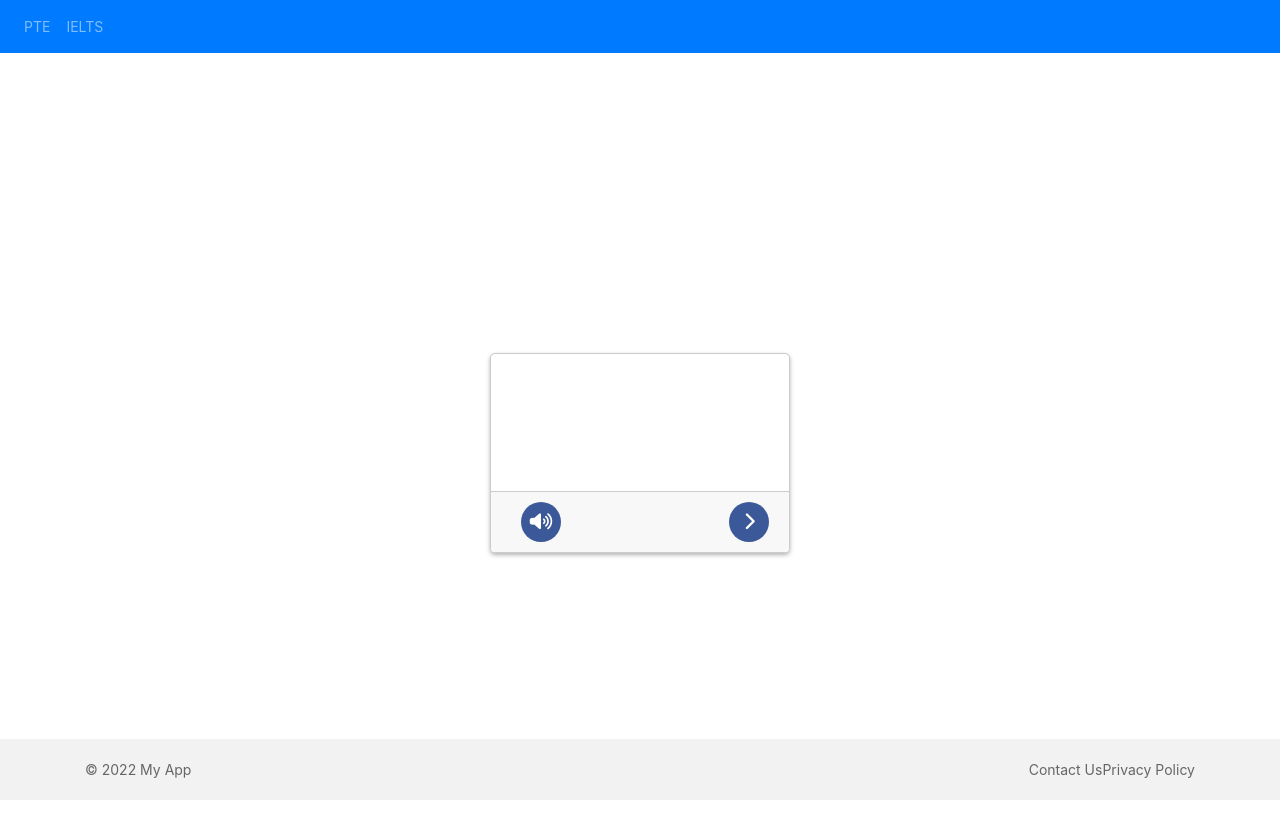
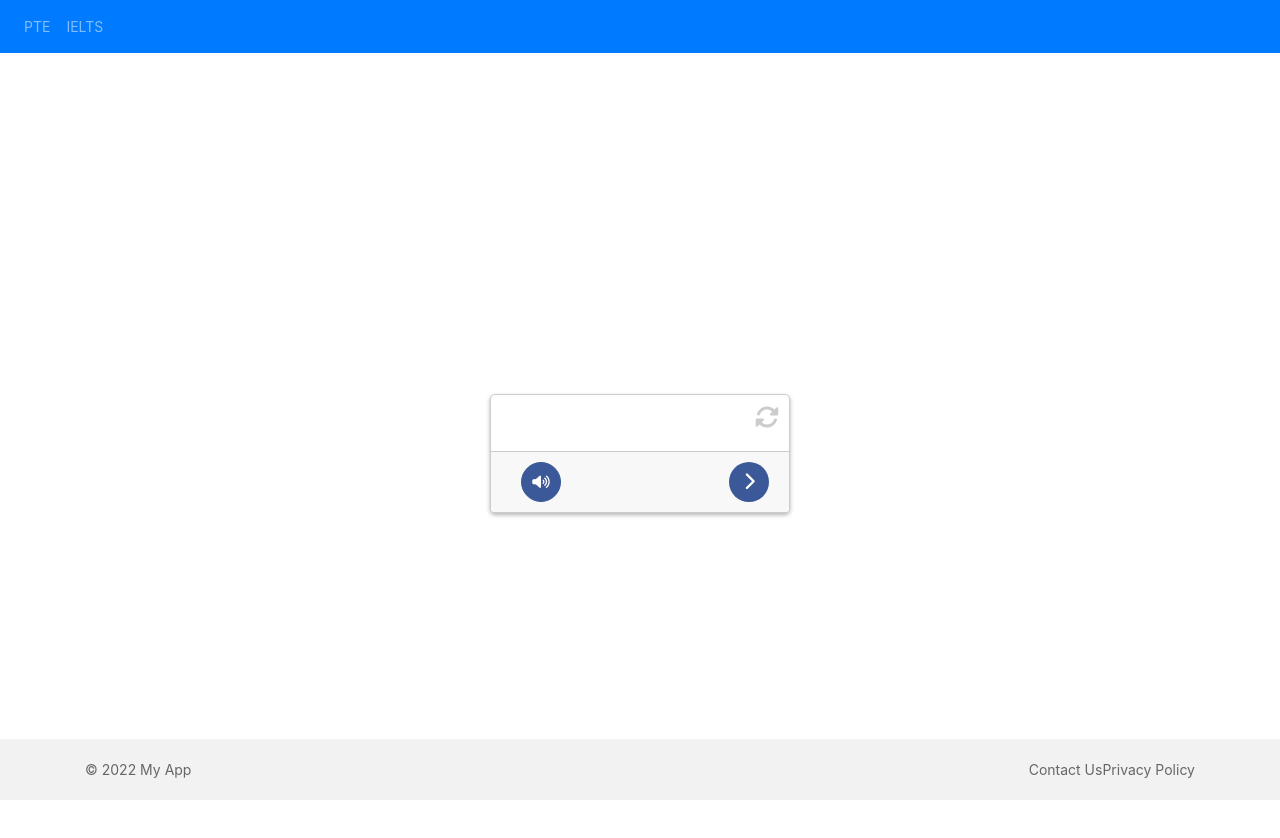
Before and after one commit to jadidihosein68/EnglishPractice, an Angular app: page /pte in a window 1280 px wide. Shown: the top 838 px of the page. Built offline with nearby package versions, Linux system fonts and the light colour scheme; no server answers.

Commit message:
update flip icon

```diff
--- a/src/app/shared/english-learner-card/english-learner-card.component.html
+++ b/src/app/shared/english-learner-card/english-learner-card.component.html
@@ -1,17 +1,16 @@
 <div class="card" [@cardAnimation]="{ value: 'card', params: { duration: 500, easing: 'ease-out' } }" #card *ngIf="isVisible">
+  <i class="fas fa-sync-alt close-icon"></i>
   <div class="card-content">
     <h2>{{ vocabularyItem?.term }}</h2>
     <p>{{ vocabularyItem?.meaning }}</p>
   </div>
   <div class="card-footer">
-
-    <button class="speaker-container" (click)="speak()">
-      <i class="fas fa-volume-up" ></i>
-
-    </button>
-
-    <span class="pronounce">{{ vocabularyItem?.pronounce }}</span>
-
+    <div class="speaker-pronounce-container">
+      <button class="speaker-container" (click)="speak()">
+        <i class="fas fa-volume-up" ></i>
+      </button>
+      <span class="pronounce">{{ vocabularyItem?.pronounce }}</span>
+    </div>
     <button class="next-button" (click)="nextCard()">
       <i class="fas fa-chevron-right"></i>
     </button>
--- a/src/app/shared/english-learner-card/english-learner-card.component.scss
+++ b/src/app/shared/english-learner-card/english-learner-card.component.scss
@@ -4,11 +4,19 @@
   box-shadow: 0px 2px 4px rgba(0, 0, 0, 0.3);
   display: flex;
   flex-direction: column;
-  justify-content: space-between;
-  height: 200px;
   width: 300px;
   opacity: 1; /* Set the initial opacity */
   transition: opacity 0.5s ease-in-out; /* Add a transition */
+  position: relative; /* Add position property */
+}
+
+.close-icon {
+  position: absolute; /* Add position property */
+  top: 10px; /* Adjust as needed */
+  right: 10px; /* Adjust as needed */
+  font-size: 24px;
+  color: #ccc;
+  cursor: pointer;
 }
 
 .card-content {
@@ -19,18 +27,38 @@
   background-color: #f8f8f8;
   border-top: 1px solid #ccc;
   padding: 10px 20px;
-  text-align: center;
   display: flex;
-  justify-content: flex-start; /* Update justify-content */
-  align-items: center; /* Add align-items */
+  justify-content: space-between;
+  align-items: center; /* Add this property */
 }
 
-.card-footer span {
-  margin-right: 10px;
-  flex-grow: 1;
+.speaker-pronounce-container {
+  display: flex;
+  align-items: center;
 }
 
-.card-footer button {
+.speaker-container {
+  display: flex;
+  align-items: center;
+  justify-content: center;
+  width: 40px;
+  height: 40px;
+  border: 1px solid #3b5998;
+  border-radius: 50%;
+  margin-right: 10px;
+  margin-left: 10px;
+  background-color: #3b5998;
+}
+
+.speaker-container i {
+  color: white;
+}
+
+.pronounce {
+  margin-right: 10px;
+}
+
+.next-button {
   background-color: #3b5998;
   border-radius: 50%;
   border: none;
@@ -54,47 +82,3 @@
 .card.ng-leave.ng-leave-active {
   opacity: 0;
 }
-
-.speaker-icon {
-  font-size: 18px;
-  height: 40px;
-  width: 40px;
-  display: flex;
-  align-items: center;
-  justify-content: center;
-}
-
-.card-footer {
-  background-color: #f8f8f8;
-  border-top: 1px solid #ccc;
-  padding: 10px 20px;
-  text-align: center;
-  display: flex;
-  justify-content: flex-start;
-  align-items: center;
-}
-
-.speaker-container {
-  display: flex;
-  align-items: center;
-  justify-content: center;
-  width: 40px;
-  height: 40px;
-  border: 1px solid #3b5998;
-  border-radius: 50%;
-  margin-right: 10px;
-  margin-left: 10px;
-  background-color: #3b5998;
-}
-
-.speaker-container i {
-  color: white;
-}
-
-
-.pronounce {
-  display: flex;
-  align-items: center;
-
-  text-align: left;
-}
--- a/src/app/shared/english-learner-card/english-learner-card.component.ts
+++ b/src/app/shared/english-learner-card/english-learner-card.component.ts
@@ -39,6 +39,8 @@ export class EnglishLearnerCardComponent implements OnInit {
 
 
   }
+
+  flipCard(): void {}
 
 
   nextCard(): void {
```
